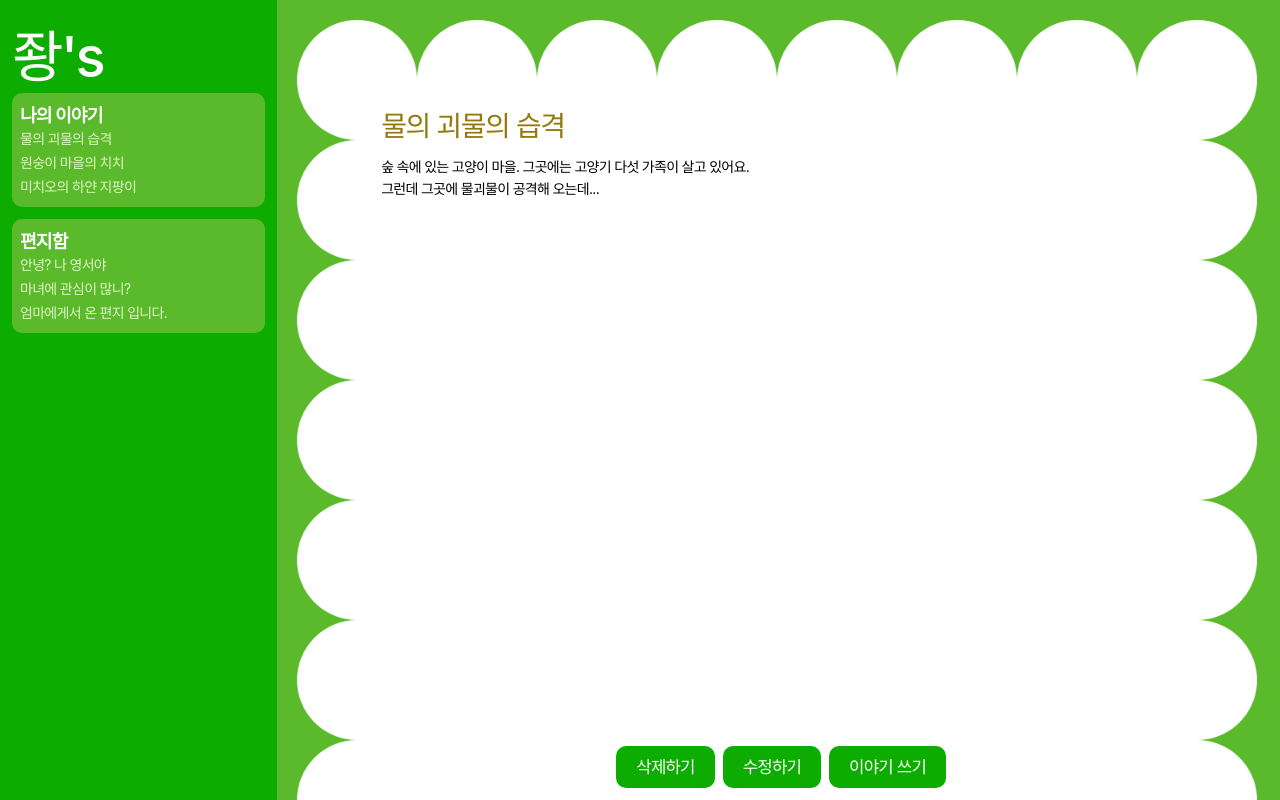
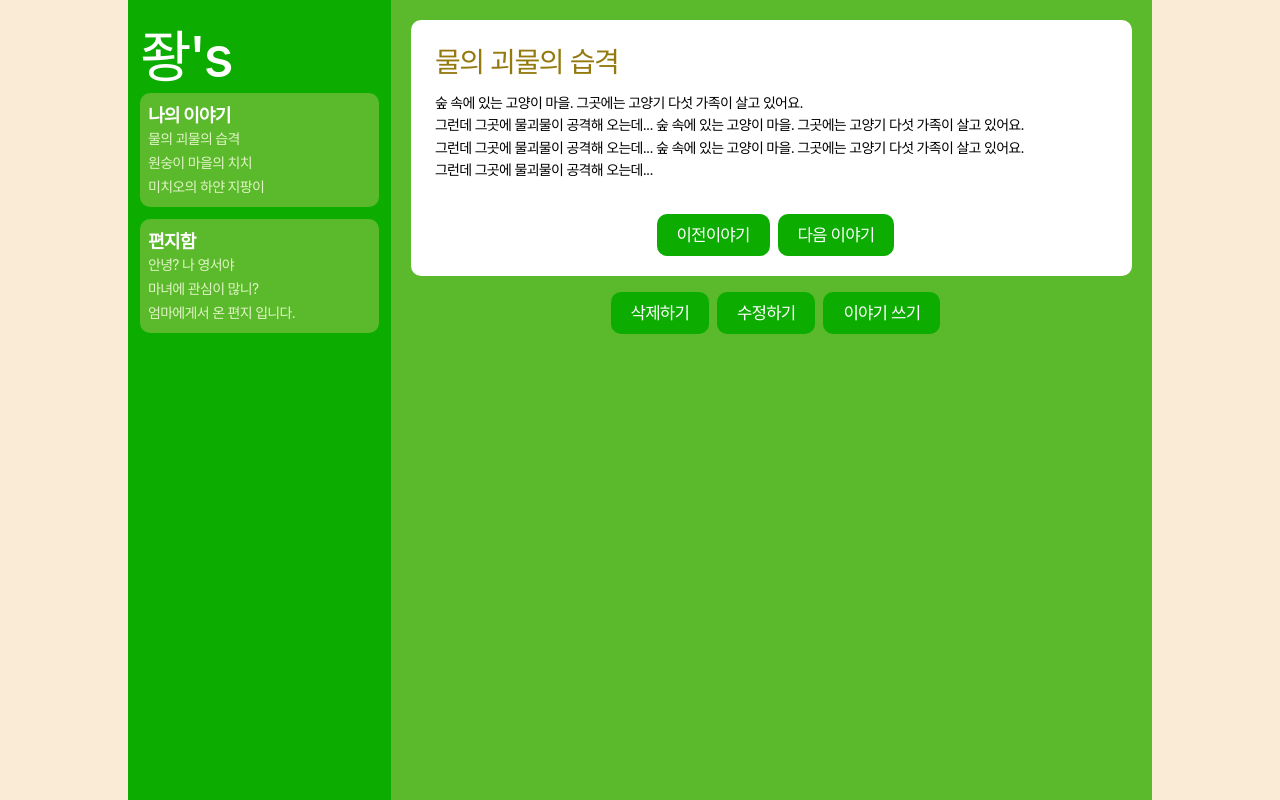
Before and after one commit to oher77/jwang, a React (Create React App) app: page / in a window 1280 px wide. Shown: the top 800 px of the page. Built offline with nearby package versions, Linux system fonts and the light colour scheme.

Commit message:
컴포넌트로 등록했어요!

```diff
--- a/src/App.js
+++ b/src/App.js
@@ -1,53 +1,29 @@
-import React from 'react';
+import React, { Component } from 'react';
 import './css/App.css';
+import Subject  from './component/Subject';
+import TOCStory  from './component/TOCStory';
+import TOCMail from './component/TOCMail';
+import ReadContents from './component/ReadContents';
+import Control from './component/Control';
 
-function App() {
+class App extends Component {
+  render(){
     return (
       <div className="wrap">
         <navigator>
-        <section className="welcome">
-          <h1>좡's</h1>
-        </section>
-        <section className="toc-story">
-          <h2>나의 이야기</h2>
-          <ul className="toc-stoty">
-            <a href="/"><li>물의 괴물의 습격</li></a>
-            <a href="/"><li>원숭이 마을의 치치</li></a>
-            <a href="/"><li>미치오의 하얀 지팡이</li></a>
-          </ul>
-        </section>
-        <section className="toc-mail">
-          <h2>편지함</h2>
-          <ul>
-            <li>안녕? 나 영서야</li>
-            <li>마녀에 관심이 많니?</li>
-            <li>엄마에게서 온 편지 입니다.</li>
-          </ul>
-        </section>
+          <Subject></Subject>
+          <TOCStory></TOCStory>
+          <TOCMail></TOCMail>
         </navigator>
         <main>
-        <div className="contents-bg-circle">
-          <div className="contents-bg-square">
-            <section className="contents">
-              <h3 className="title-story">물의 괴물의 습격</h3>
-              <p>
-                숲 속에 있는 고양이 마을. 그곳에는 고양기 다섯 가족이 살고 있어요.<br/>
-                그런데 그곳에 물괴물이 공격해 오는데...
-
-              </p>
-            </section>
-            <section className="button-list">
-                <ul>
-                  <a href="/"><li>삭제하기</li></a>
-                  <a href="/"><li>수정하기</li></a>
-                  <a href="/"><li>이야기 쓰기</li></a>
-                </ul>
-            </section>
+          <div className="story-bg">
+            <ReadContents></ReadContents>
           </div>
-        </div>
+          <Control></Control>
         </main>
       </div>
     );
   }
+}
 
 export default App;
--- /dev/null
+++ b/src/component/Control.js
@@ -0,0 +1,27 @@
+import React, { Component } from 'react';
+
+class Control extends Component {
+    constructor(props){
+        super(props);
+        this.state = {
+            mode: 'read',
+            contents: [
+                {id: 1, title: '물의 괴물의 습격', story: '숲 속에 있는 고양이 마을. 그곳에는 고양기 다섯 가족이 살고 있어요 그런데 그곳에 물괴물이 공격해 오는데...'},
+                {id: 2, title: '티글리와 기글리', story: '티글리와 기글리는 남매예요. 둘은 매일매일 재미있는 사건을 꾸며서 부모님을 놀라게 하죠. 오늘은 어떤 사건을 만들어서 부모님이 한숨을 쉬게 만들까요. 그래도 키클리 기글리의 부모님은 사랑스런 남매의 엉덩이 100대와 윗몸일으키기 100번 앉았다 일어서기 100번 오리 걸음 100번 팔 굽혀 펴기 100번을 시켰답니다'},
+                {id: 3, title: '너의 모자에 뿔이 있구나', story: '내 모자가 어디 갔지? 사슴 아저씨가 모자를 잃어버렸어요. 낮잠을 자고 일어났더니 모지가 없어진 거예요. 모든 친구들에게 물어봐도 모자는 찾을 수가 없었어요. 그런데... 누가 모자를 훔쳐간 것 같네요. 사슴은 피의 복수를 하는데...'},
+            ]
+        }
+    }
+    render() {
+        return (
+            <section className="button-list control">
+                <ul>
+                    <a href="/"><li>삭제하기</li></a>
+                    <a href="/"><li>수정하기</li></a>
+                    <a href="/"><li>이야기 쓰기</li></a>
+                </ul>
+            </section>
+        );
+    }
+}
+export default Control;
--- /dev/null
+++ b/src/component/ReadContents.js
@@ -0,0 +1,30 @@
+import React, { Component } from 'react';
+
+class ReadContents extends Component {
+    render() {
+        return (
+            <div className="read-contents">
+                <section className="contents">
+                    <h3 className="title-story">물의 괴물의 습격</h3>
+                    <p>
+                        숲 속에 있는 고양이 마을. 그곳에는 고양기 다섯 가족이 살고 있어요.<br />
+                        그런데 그곳에 물괴물이 공격해 오는데...
+              숲 속에 있는 고양이 마을. 그곳에는 고양기 다섯 가족이 살고 있어요.<br />
+                        그런데 그곳에 물괴물이 공격해 오는데...
+              숲 속에 있는 고양이 마을. 그곳에는 고양기 다섯 가족이 살고 있어요.<br />
+                        그런데 그곳에 물괴물이 공격해 오는데...
+
+                </p>
+                </section>
+                <section className="button-list page">
+                    <ul>
+                        <a href="/"><li>이전이야기</li></a>
+                        <a href="/"><li>다음 이야기</li></a>
+                    </ul>
+                </section>
+            </div>
+
+        );
+    }
+}
+export default ReadContents;
--- /dev/null
+++ b/src/component/Subject.js
@@ -0,0 +1,12 @@
+import React, { Component } from 'react';
+
+class Subject extends Component {
+    render() {
+        return (
+            <section className="welcome">
+                <a href="/"><h1>좡's</h1></a>
+            </section>
+        );
+    }
+}
+export default Subject;
--- /dev/null
+++ b/src/component/TOCMail.js
@@ -0,0 +1,17 @@
+import React, { Component } from 'react';
+
+class TOCMail extends Component {
+    render() {
+        return (
+            <section className="toc-mail">
+                <h2>편지함</h2>
+                <ul>
+                    <li>안녕? 나 영서야</li>
+                    <li>마녀에 관심이 많니?</li>
+                    <li>엄마에게서 온 편지 입니다.</li>
+                </ul>
+            </section>
+        );
+    }
+}
+export default TOCMail;
--- /dev/null
+++ b/src/component/TOCStory.js
@@ -0,0 +1,17 @@
+import React, { Component } from 'react';
+
+class TOCStory extends Component {
+    render() {
+        return (
+            <section className="toc-story">
+                <h2>나의 이야기</h2>
+                <ul className="toc-stoty">
+                    <a href="/"><li>물의 괴물의 습격</li></a>
+                    <a href="/"><li>원숭이 마을의 치치</li></a>
+                    <a href="/"><li>미치오의 하얀 지팡이</li></a>
+                </ul>
+            </section>
+        );
+    }
+}
+export default TOCStory;
--- a/src/css/App.css
+++ b/src/css/App.css
@@ -39,11 +39,10 @@ a {
 /* Layout */
 .wrap {
     display: flex;
-    position: absolute;
-    width: 100%;
-    height: 100%;
     align-items: stretch;
-    background-color: bisque;
+    max-width: 1024px;
+    margin: 0 auto;
+    min-height: 1280px;
 }
 navigator {
     flex: 0 1 350px;
@@ -84,6 +83,14 @@ main {
     height: 100%;
     padding: 24px;
 }
+.contents {
+
+}
+.story-bg {
+    background-color: #fff;
+    border-radius: 10px;
+    padding: 20px 24px;
+}
 .contents p {
     line-height: 160%;
 }
@@ -101,9 +108,6 @@ h3.title-story{
     display: flex;
     flex-direction: row;
     list-style: none;
-    bottom: 0;
-    position: absolute;
-    margin-bottom: 12px;
 }
 .button-list li {
     padding: 8px 20px 10px;
@@ -113,3 +117,9 @@ h3.title-story{
     border-radius: 10px;
     font-size: 1.2em;
 }
+.page {
+    margin-top: 32px;
+}
+.control {
+    margin-top: 16px;
+}
--- a/src/index.css
+++ b/src/index.css
@@ -11,3 +11,6 @@ code {
   font-family: source-code-pro, Menlo, Monaco, Consolas, 'Courier New',
     monospace;
 }
+#root {
+  background-color: antiquewhite;
+}
```
Lines whose indentation alone changed are shown as unchanged.
